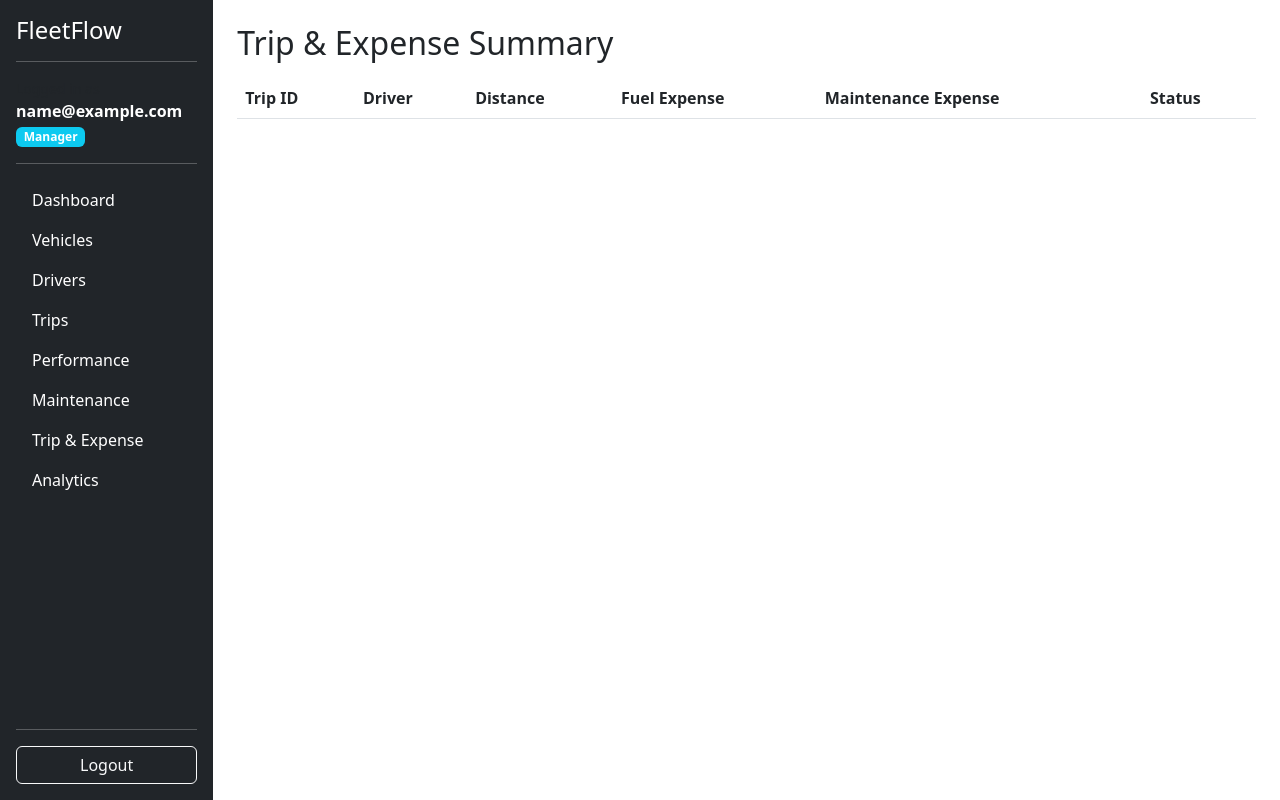
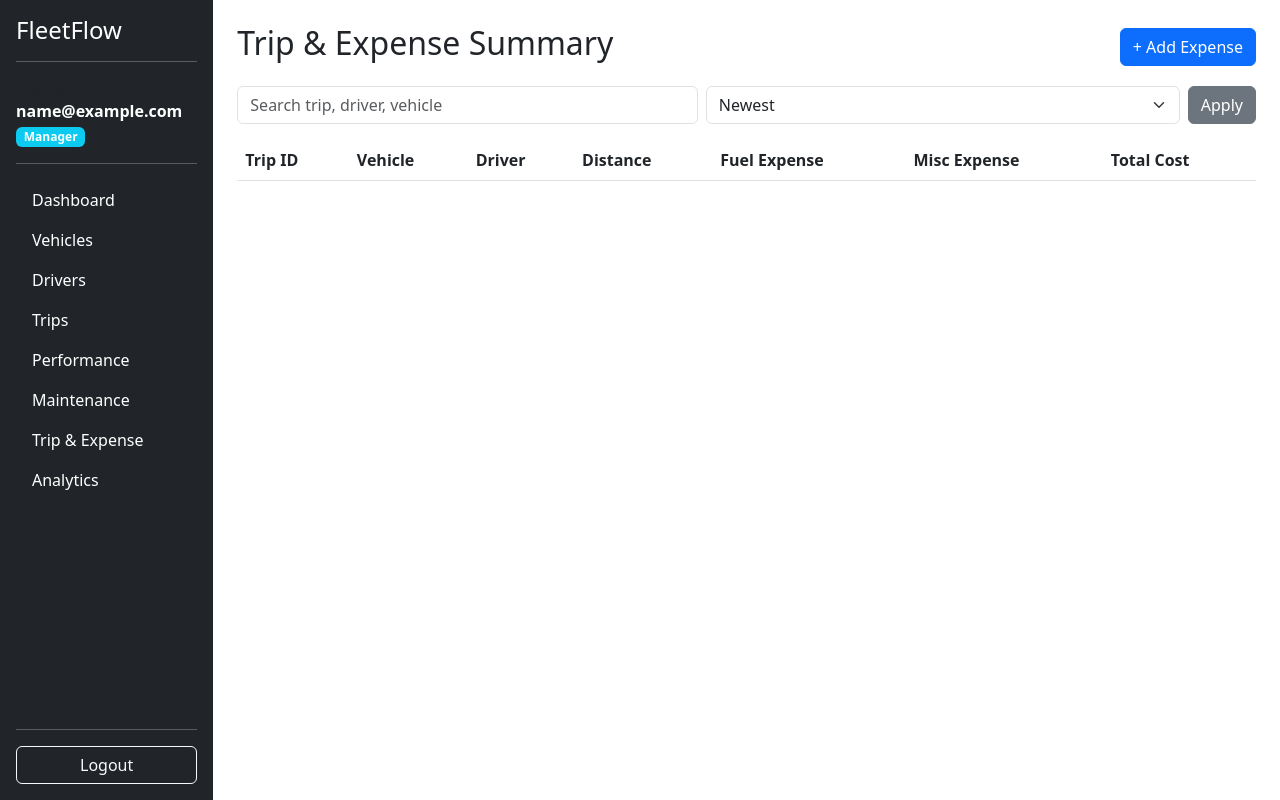
Before and after one commit to itspavant/FleetFlow, a Flask app: page /expenses/ in a window 1280 px wide. Run offline with Flask 3, Linux system fonts and the light colour scheme; a user stored in the database is signed in; tables that the repository leaves empty hold one stand-in row (values such as "Sample post"); lists and menus that the app fills with data are empty.

Commit message:
functional-expenses-page

```diff
--- a/app/routes/expenses.py
+++ b/app/routes/expenses.py
@@ -14,6 +14,8 @@ from app.utils.permissions import role_required
 expenses_bp = Blueprint("expenses", __name__, url_prefix="/expenses")
 
 
+from app.models.trip_expense import TripExpense
+
 @expenses_bp.route("/")
 @login_required
 def expense_dashboard():
@@ -21,21 +23,17 @@ def expense_dashboard():
     search = request.args.get("search")
     sort = request.args.get("sort")
 
-    query = Trip.query.join(Trip.vehicle).join(Trip.driver).filter(
+    query = Trip.query.filter(
         Trip.status == TripStatus.COMPLETED
-    )
+    ).join(Trip.driver).join(Trip.vehicle)
 
-    # 🔍 SEARCH (trip id / driver / vehicle)
     if search:
         query = query.filter(
-            or_(
-                Vehicle.model.ilike(f"%{search}%"),
-                Driver.name.ilike(f"%{search}%"),
-                Trip.id.like(f"%{search}%")
-            )
+            (Driver.name.ilike(f"%{search}%")) |
+            (Vehicle.model.ilike(f"%{search}%")) |
+            (Trip.id.like(f"%{search}%"))
         )
 
-    # 🔃 SORT
     if sort == "asc":
         query = query.order_by(Trip.id.asc())
     else:
@@ -53,10 +51,10 @@ def expense_dashboard():
             FuelLog.trip_id == t.id
         ).scalar() or 0
 
-        maintenance_cost = db.session.query(
-            func.sum(MaintenanceLog.cost)
+        misc_cost = db.session.query(
+            func.sum(TripExpense.amount)
         ).filter(
-            MaintenanceLog.vehicle_id == t.vehicle_id
+            TripExpense.trip_id == t.id
         ).scalar() or 0
 
         distance = 0
@@ -66,7 +64,7 @@ def expense_dashboard():
         summary.append({
             "trip": t,
             "fuel": fuel_cost,
-            "maintenance": maintenance_cost,
+            "misc": misc_cost,
             "distance": distance
         })
 
@@ -74,3 +72,30 @@ def expense_dashboard():
         "expenses/dashboard.html",
         summary=summary
     )
+
+
+@expenses_bp.route("/add/<int:trip_id>", methods=["GET", "POST"])
+@login_required
+@role_required(UserRole.MANAGER, UserRole.DISPATCHER)
+def add_misc_expense(trip_id):
+
+    trip = Trip.query.get_or_404(trip_id)
+
+    if request.method == "POST":
+
+        description = request.form["description"]
+        amount = float(request.form["amount"])
+
+        expense = TripExpense(
+            trip_id=trip.id,
+            description=description,
+            amount=amount
+        )
+
+        db.session.add(expense)
+        db.session.commit()
+
+        flash("Misc expense added.")
+        return redirect(url_for("expenses.expense_dashboard"))
+
+    return render_template("expenses/add.html", trip=trip)
--- a/app/templates/expenses/dashboard.html
+++ b/app/templates/expenses/dashboard.html
@@ -1,28 +1,69 @@
 {% extends "base.html" %}
 {% block content %}
 
-<h2>Trip & Expense Summary</h2>
+<div class="d-flex justify-content-between align-items-center">
+    <h2>Trip & Expense Summary</h2>
 
-<table class="table table-hover mt-3">
+    {% if current_user.role.name in ["MANAGER", "ANALYST"] %}
+    <a href="{{ url_for('maintenance.create_maintenance') }}"
+       class="btn btn-primary">
+        + Add Expense
+    </a>
+    {% endif %}
+</div>
+
+<!-- 🔍 SEARCH & SORT -->
+<form method="GET" class="d-flex mt-3 mb-3">
+
+    <input type="text"
+           name="search"
+           value="{{ request.args.get('search','') }}"
+           class="form-control me-2"
+           placeholder="Search trip, driver, vehicle">
+
+    <select name="sort" class="form-select me-2">
+        <option value="desc">Newest</option>
+        <option value="asc">Oldest</option>
+    </select>
+
+    <button class="btn btn-secondary">
+        Apply
+    </button>
+
+</form>
+
+<table class="table table-hover">
     <thead>
         <tr>
             <th>Trip ID</th>
+            <th>Vehicle</th>
             <th>Driver</th>
             <th>Distance</th>
             <th>Fuel Expense</th>
-            <th>Maintenance Expense</th>
-            <th>Status</th>
+            <th>Misc Expense</th>
+            <th>Total Cost</th>
         </tr>
     </thead>
     <tbody>
         {% for row in summary %}
         <tr>
             <td>{{ row.trip.id }}</td>
+            <td>{{ row.trip.vehicle.model }}</td>
             <td>{{ row.trip.driver.name }}</td>
             <td>{{ row.distance }} km</td>
             <td>₹ {{ row.fuel }}</td>
-            <td>₹ {{ row.maintenance }}</td>
-            <td>{{ row.trip.status.value }}</td>
+            <td>₹ {{ row.misc }}</td>
+            <td>
+                <strong>
+                    ₹ {{ row.fuel + row.misc }}
+                </strong>
+            </td>
+            <td>
+            <a href="{{ url_for('expenses.add_misc_expense', trip_id=row.trip.id) }}"
+            class="btn btn-sm btn-secondary">
+                + Misc
+            </a>
+            </td>
         </tr>
         {% endfor %}
     </tbody>
```
Also changed, not shown: app/models/trip_expense.py (added, +19 -0 lines), migrations/versions/9a648fb41358_add_trip_expenses_table.py (added, +36 -0 lines).
